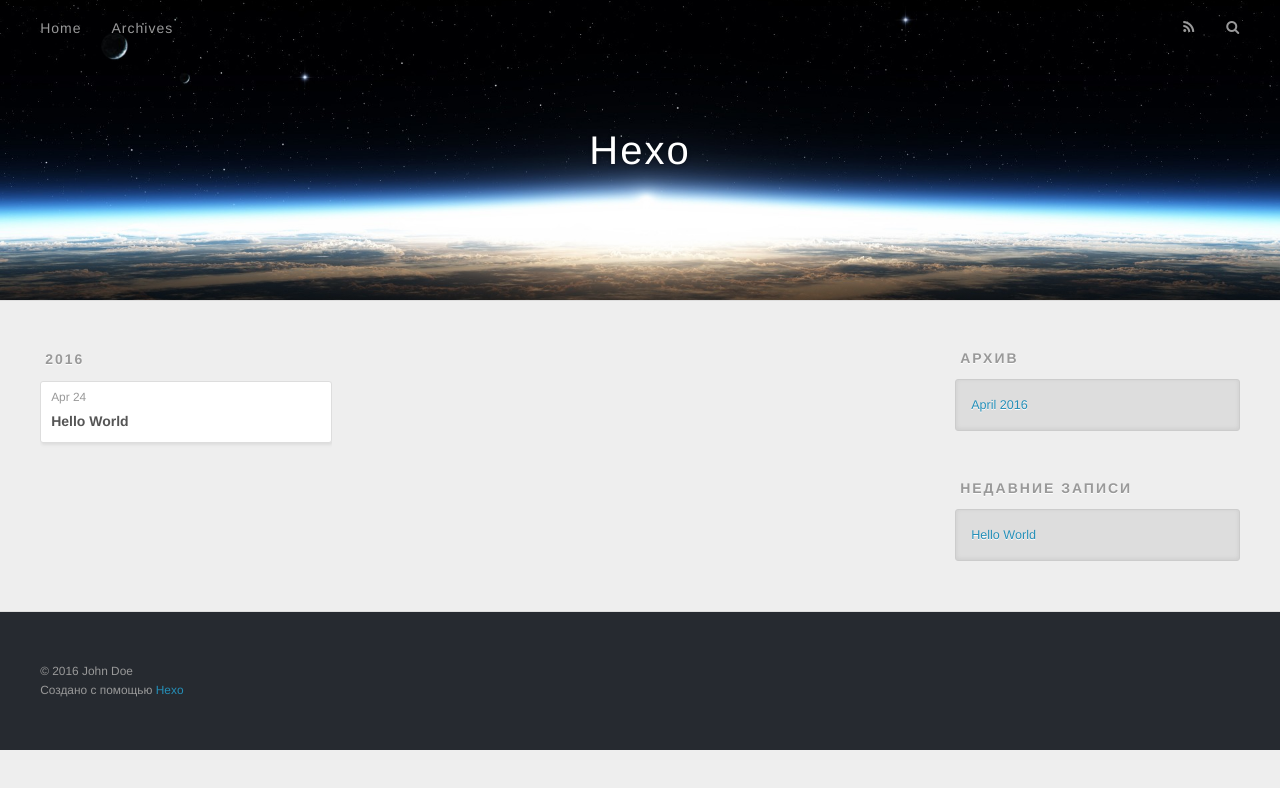
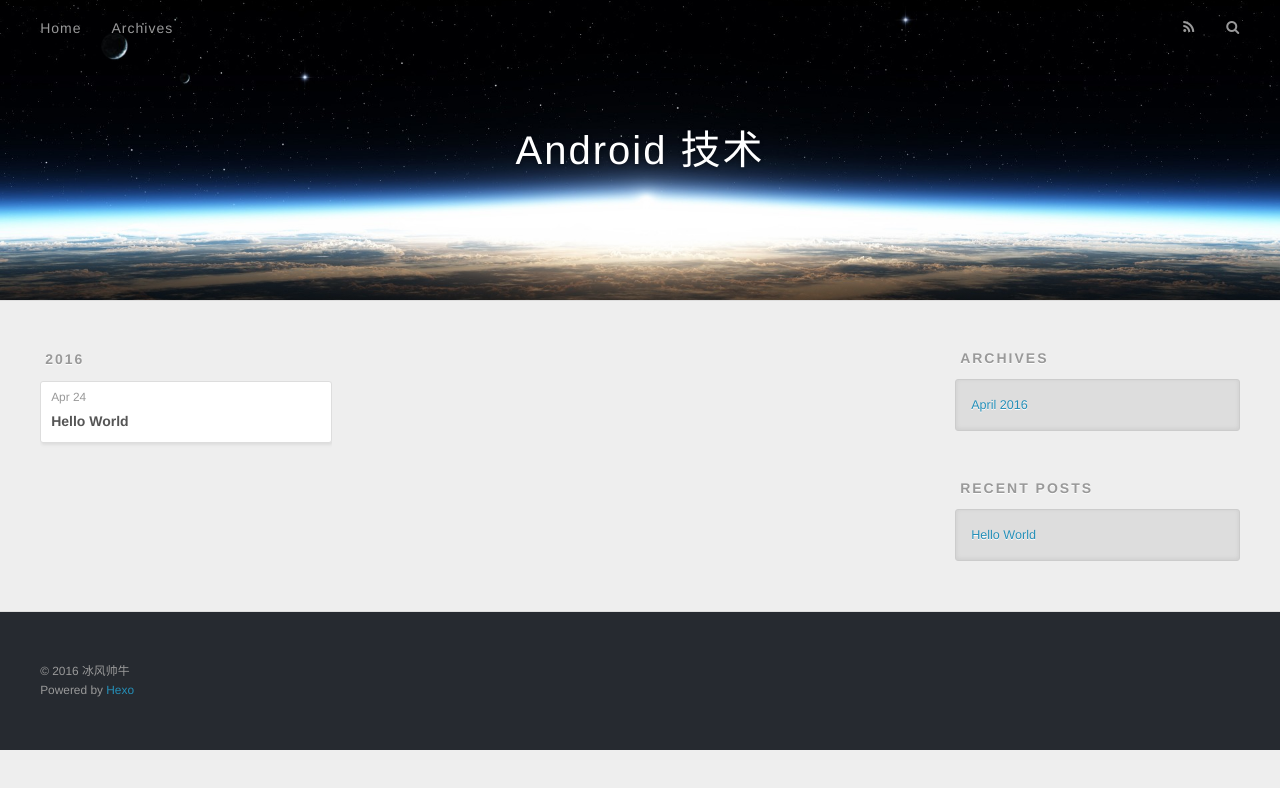
Before and after one commit to nicai1900/nicai1900.github.io, a plain HTML site: page archives/index.html in a window 1280 px wide. Drawn offline with nearby package versions, Linux system fonts and the light colour scheme.

Commit message:
Site updated: 2016-04-24 23:33:49

```diff
--- a/archives/index.html
+++ b/archives/index.html
@@ -3,19 +3,19 @@
 <head>
   <meta charset="utf-8">
 
-  <title>Архив | Hexo</title>
+  <title>Archives | Android 技术</title>
   <meta name="viewport" content="width=device-width, initial-scale=1, maximum-scale=1">
   <meta name="description">
 <meta property="og:type" content="website">
-<meta property="og:title" content="Hexo">
+<meta property="og:title" content="Android 技术">
 <meta property="og:url" content="http://yoursite.com/archives/index.html">
-<meta property="og:site_name" content="Hexo">
+<meta property="og:site_name" content="Android 技术">
 <meta property="og:description">
 <meta name="twitter:card" content="summary">
-<meta name="twitter:title" content="Hexo">
+<meta name="twitter:title" content="Android 技术">
 <meta name="twitter:description">
 
-    <link rel="alternate" href="/atom.xml" title="Hexo" type="application/atom+xml">
+    <link rel="alternate" href="/atom.xml" title="Android 技术" type="application/atom+xml">
 
 
     <link rel="icon" href="/favicon.png">
@@ -36,7 +36,7 @@
   <div id="header-outer" class="outer">
     <div id="header-title" class="inner">
       <h1 id="logo-wrap">
-        <a href="/" id="logo">Hexo</a>
+        <a href="/" id="logo">Android 技术</a>
       </h1>
 
     </div>
@@ -51,9 +51,9 @@
       </nav>
       <nav id="sub-nav">
 
-          <a id="nav-rss-link" class="nav-icon" href="/atom.xml" title="RSS-каналы"></a>
+          <a id="nav-rss-link" class="nav-icon" href="/atom.xml" title="RSS Feed"></a>
 
-        <a id="nav-search-btn" class="nav-icon" title="Поиск"></a>
+        <a id="nav-search-btn" class="nav-icon" title="Search"></a>
       </nav>
       <div id="search-form-wrap">
         <form action="//google.com/search" method="get" accept-charset="UTF-8" class="search-form"><input type="search" name="q" results="0" class="search-form-input" placeholder="Search"><button type="submit" class="search-form-submit">&#xF002;</button><input type="hidden" name="sitesearch" value="http://yoursite.com"></form>
@@ -110,7 +110,7 @@
 
 
   <div class="widget-wrap">
-    <h3 class="widget-title">Архив</h3>
+    <h3 class="widget-title">Archives</h3>
     <div class="widget">
       <ul class="archive-list"><li class="archive-list-item"><a class="archive-list-link" href="/archives/2016/04/">April 2016</a></li></ul>
     </div>
@@ -120,7 +120,7 @@
 
 
   <div class="widget-wrap">
-    <h3 class="widget-title">Недавние записи</h3>
+    <h3 class="widget-title">Recent Posts</h3>
     <div class="widget">
       <ul>
 
@@ -140,8 +140,8 @@
 
   <div class="outer">
     <div id="footer-info" class="inner">
-      &copy; 2016 John Doe<br>
-      Создано с помощью <a href="http://hexo.io/" target="_blank">Hexo</a>
+      &copy; 2016 冰风帅牛<br>
+      Powered by <a href="http://hexo.io/" target="_blank">Hexo</a>
     </div>
   </div>
 </footer>
```
Also changed, not shown: 2016/04/24/hello-world/index.html (+11 -11 lines), archives/2016/04/index.html (+12 -12 lines), archives/2016/index.html (+12 -12 lines), index.html (+13 -13 lines).
